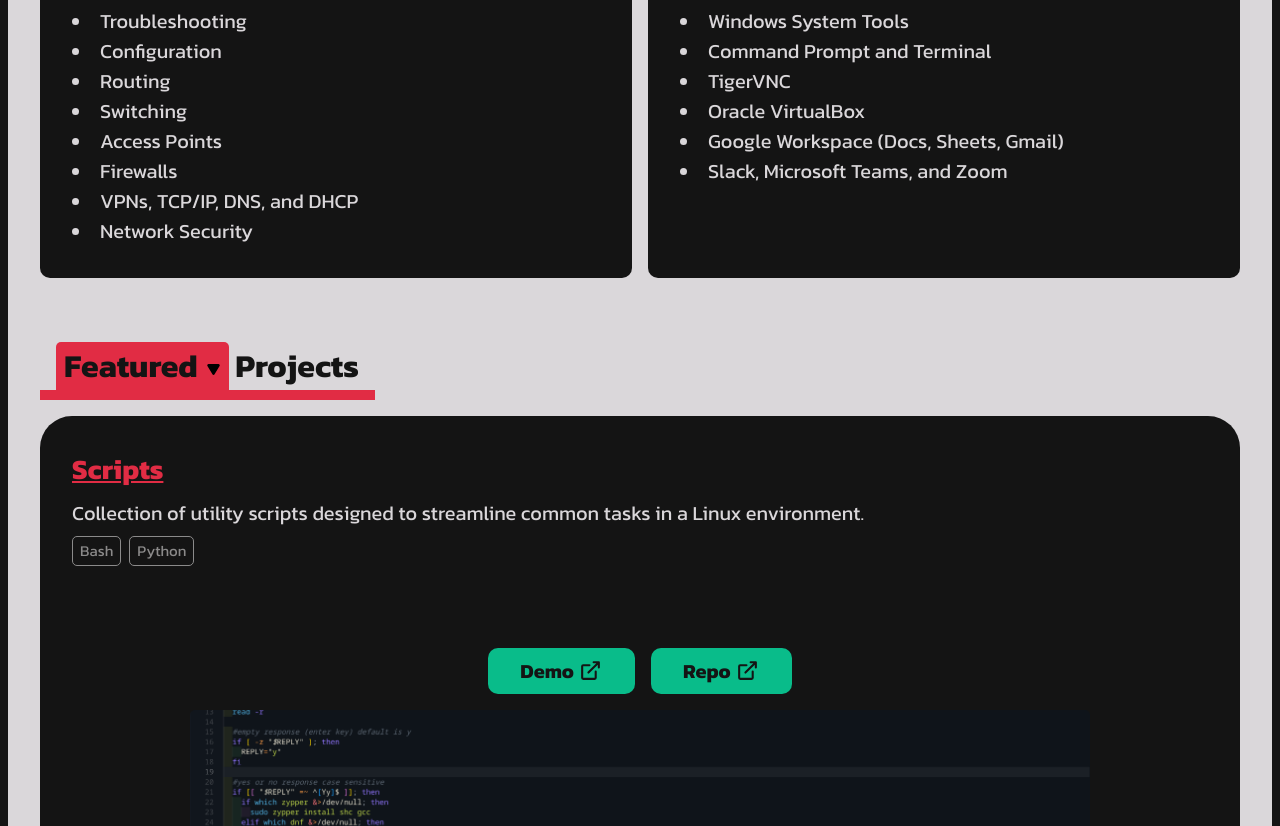
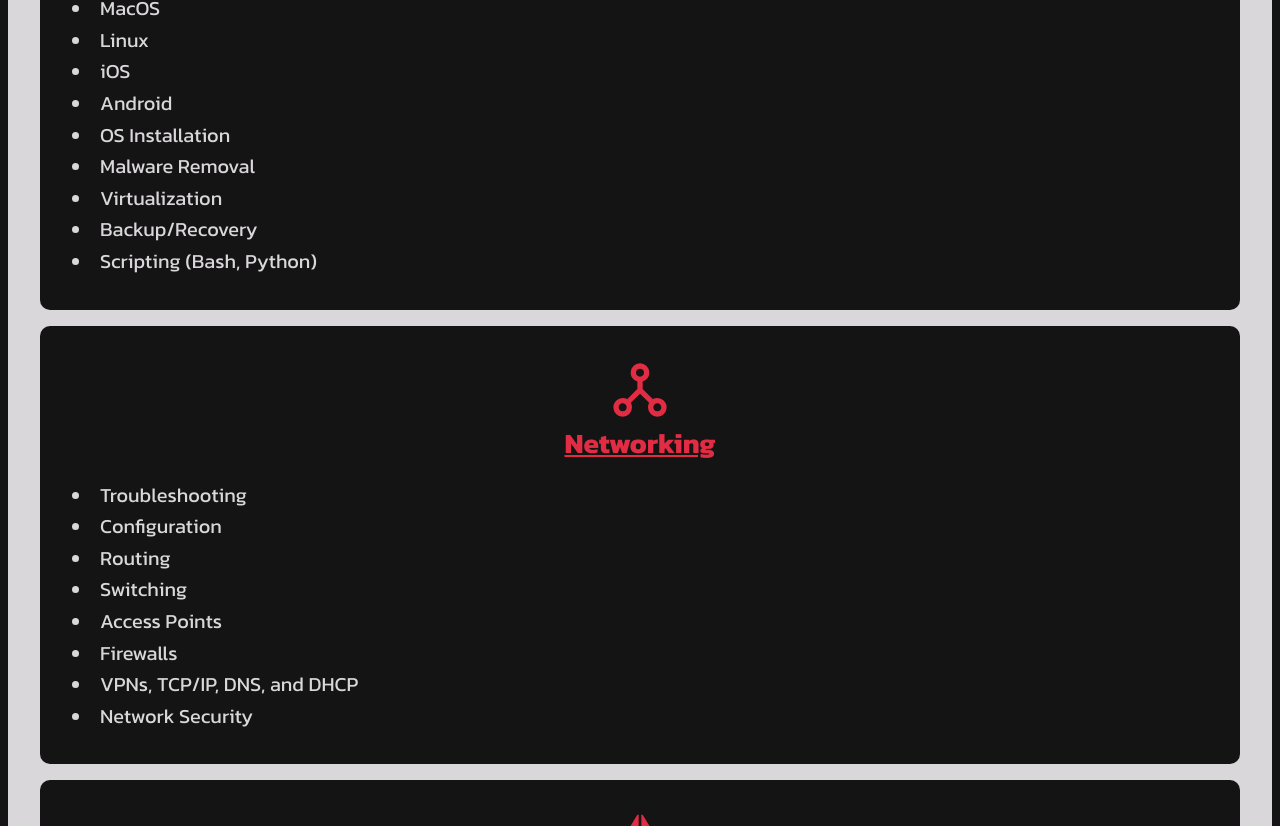
Before and after one commit to venoblin/personal-portfolio-frontend, a React (Create React App) app: page / in a window 1280 px wide. Shown: the part 1814-2640 px from the top of the page. Built offline with nearby package versions, Linux system fonts and the light colour scheme; no server answers.

Commit message:
added styles

```diff
--- a/src/styles/Certifications.css
+++ b/src/styles/Certifications.css
@@ -1,3 +1,7 @@
+.Certifications {
+  display: flex;
+}
+
 .cert {
   width: -moz-max-content;
   width: max-content;
--- a/src/styles/Certifications.scss
+++ b/src/styles/Certifications.scss
@@ -1,3 +1,7 @@
+.Certifications {
+  display: flex;
+}
+
 .cert {
   width: max-content;
 
--- a/src/styles/ProjectCard.css
+++ b/src/styles/ProjectCard.css
@@ -4,7 +4,7 @@
   overflow: hidden;
   position: relative;
   border-radius: 2rem;
-  height: 500px;
+  height: 600px;
   padding: 2rem 2rem 20rem 2rem;
   transition: all 0.2s ease;
 }
--- a/src/styles/ProjectCard.scss
+++ b/src/styles/ProjectCard.scss
@@ -6,7 +6,7 @@
   overflow: hidden;
   position: relative;
   border-radius: 2rem;
-  height: 500px;
+  height: 600px;
   padding: 2rem 2rem 20rem 2rem;
   @include defaultTransition(all);
 
--- a/src/styles/Projects.css
+++ b/src/styles/Projects.css
@@ -1,7 +1,7 @@
 .Projects .projects {
   width: 100%;
   display: grid;
-  grid-template-columns: repeat(auto-fit, minmax(600px, 1fr));
+  grid-template-columns: repeat(auto-fit, minmax(400px, 1fr));
   gap: 1rem;
 }
 
--- a/src/styles/Projects.scss
+++ b/src/styles/Projects.scss
@@ -5,7 +5,7 @@
   .projects {
     width: 100%;
     display: grid;
-    grid-template-columns: repeat(auto-fit, minmax(600px, 1fr));
+    grid-template-columns: repeat(auto-fit, minmax(400px, 1fr));
     gap: 1rem;
   }
 }
--- a/src/styles/Skills.css
+++ b/src/styles/Skills.css
@@ -1,6 +1,6 @@
 .all-skills {
   display: grid;
-  grid-template-columns: repeat(2, 1fr);
+  grid-template-columns: repeat(auto-fit, minmax(600px, 1fr));
   gap: 1rem;
 }
 
@@ -16,6 +16,9 @@
   align-items: center;
   margin-bottom: 1rem;
 }
+.skill li {
+  margin-bottom: 0.1rem;
+}
 .skill svg {
   height: 4rem;
   fill: #e12c44;
--- a/src/styles/Skills.scss
+++ b/src/styles/Skills.scss
@@ -2,7 +2,7 @@
 
 .all-skills {
   display: grid;
-  grid-template-columns: repeat(2, 1fr);
+  grid-template-columns: repeat(auto-fit, minmax(600px, 1fr));
   gap: 1rem;
 }
 
@@ -19,6 +19,10 @@
     margin-bottom: 1rem;
   }
 
+  li {
+    margin-bottom: 0.1rem;
+  }
+
   svg {
     height: 4rem;
     fill: $redColor;
```
Also changed, not shown: 2 other files (tests, documents, lock files or other folders).
